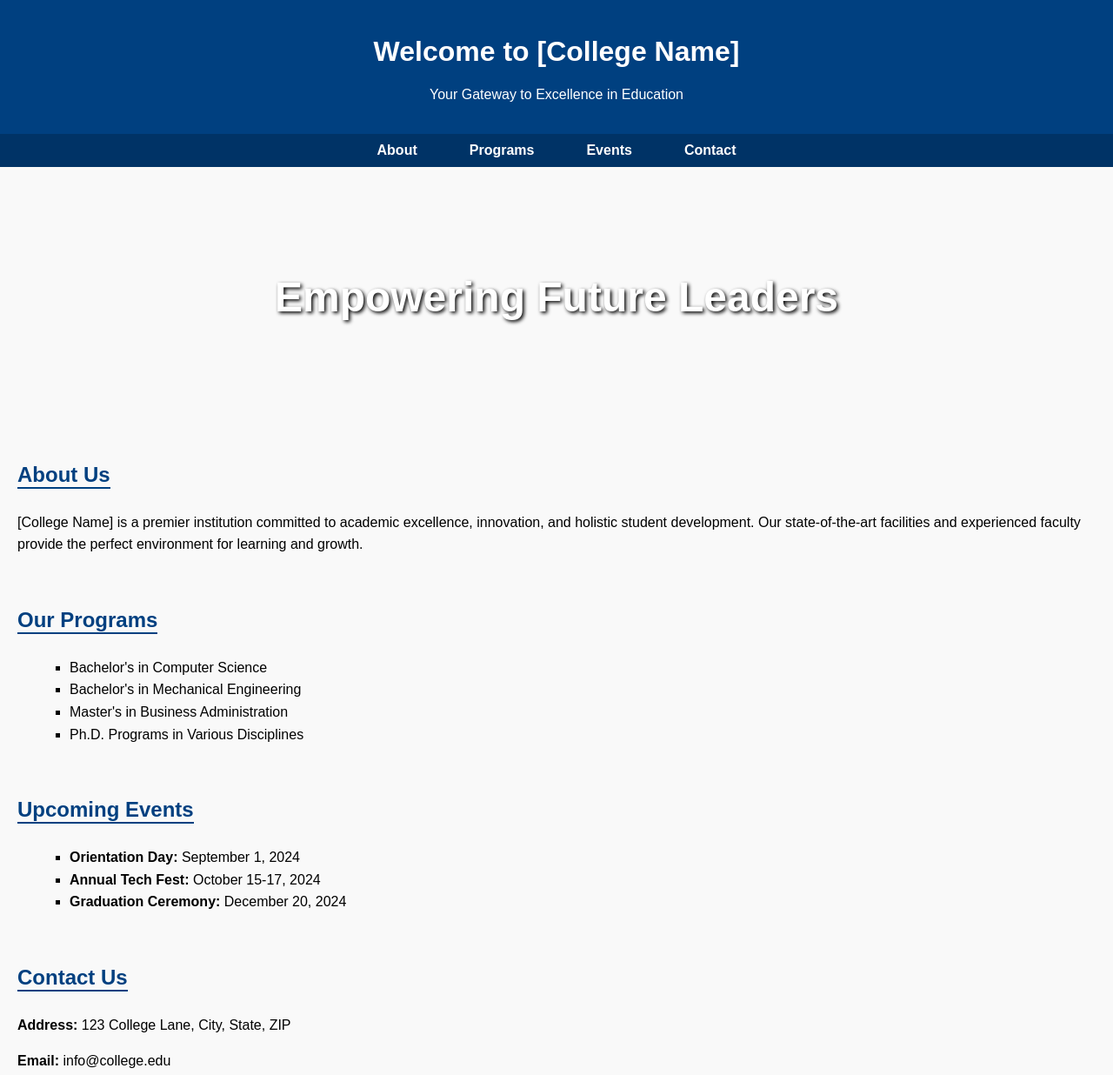
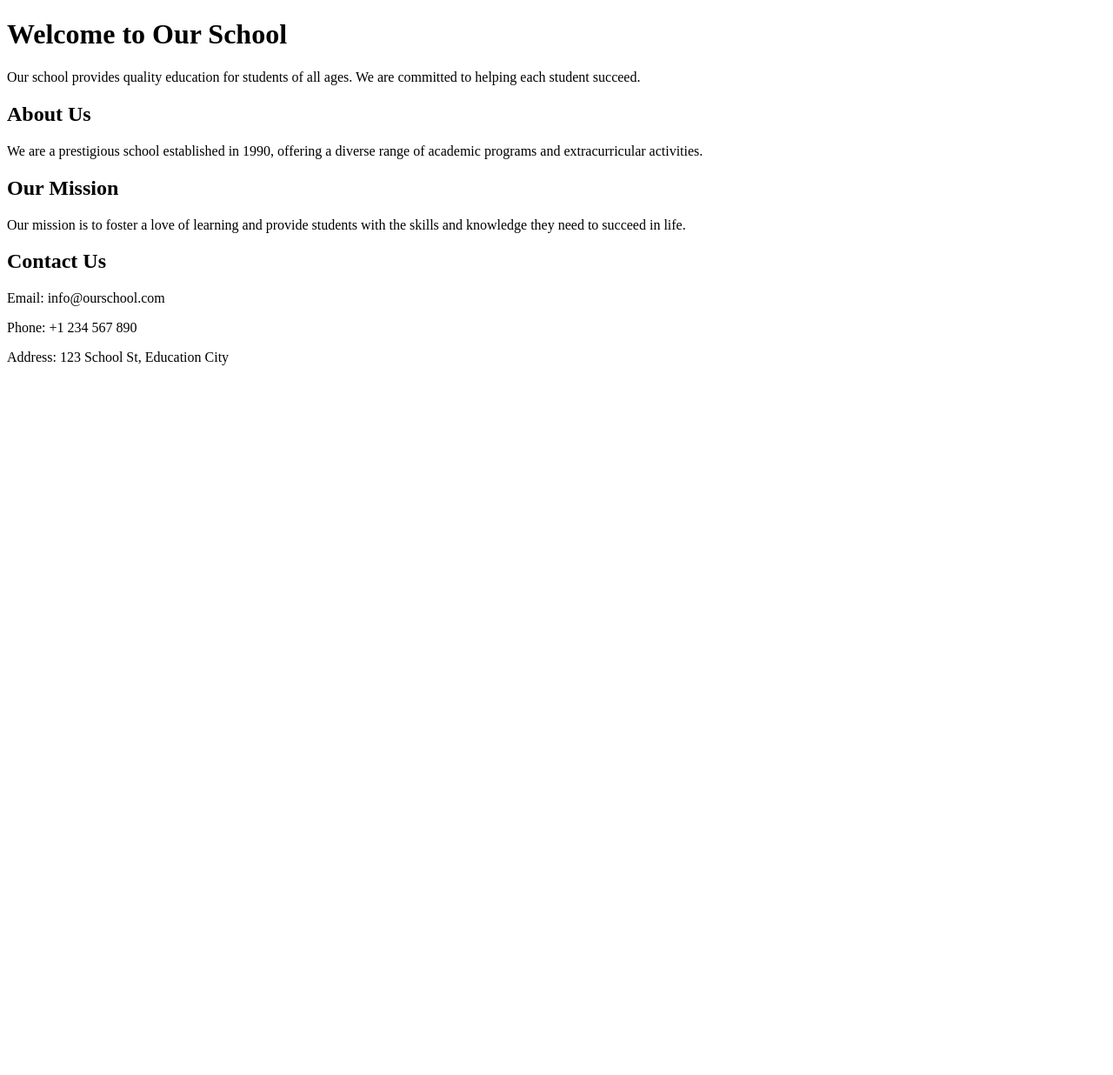
Before and after one commit to Unnati2529/ICP-Workshop, a website: page index.html in a window 1280 px wide. Shown: the top 1236 px of the page at 87% size. After the commit the page ends 800 px from the top, so only its background shows below. Drawn offline with Linux system fonts and the light colour scheme.

Commit message:
Update index.html

```diff
--- a/index.html
+++ b/index.html
@@ -1,152 +1,25 @@
 <!DOCTYPE html>
 <html lang="en">
-
 <head>
     <meta charset="UTF-8">
     <meta name="viewport" content="width=device-width, initial-scale=1.0">
-    <title>Welcome to College Name</title>
-    <style>
-        body {
-            font-family: Arial, sans-serif;
-            margin: 0;
-            padding: 0;
-            background-color: #f9f9f9;
-        }
+    <title>School Website</title>
+</head>
+<body>
 
-        header {
-            background-color: #004080;
-            color: white;
-            text-align: center;
-            padding: 20px 0;
-        }
+    <h1>Welcome to Our School</h1>
+    <p>Our school provides quality education for students of all ages. We are committed to helping each student succeed.</p>
 
-        nav {
-            background-color: #003366;
-            display: flex;
-            justify-content: center;
-            padding: 10px 0;
-        }
+    <h2>About Us</h2>
+    <p>We are a prestigious school established in 1990, offering a diverse range of academic programs and extracurricular activities.</p>
 
-        nav ul {
-            list-style: none;
-            margin: 0;
-            padding: 0;
-            display: flex;
-        }
+    <h2>Our Mission</h2>
+    <p>Our mission is to foster a love of learning and provide students with the skills and knowledge they need to succeed in life.</p>
 
-        nav ul li {
-            margin: 0 15px;
-        }
+    <h2>Contact Us</h2>
+    <p>Email: info@ourschool.com</p>
+    <p>Phone: +1 234 567 890</p>
+    <p>Address: 123 School St, Education City</p>
 
-        nav ul li a {
-            color: white;
-            text-decoration: none;
-            font-weight: bold;
-            padding: 8px 15px;
-            border-radius: 5px;
-        }
-
-        nav ul li a:hover {
-            background-color: #0059b3;
-        }
-
-        .banner {
-            background: url('college-banner.jpg') no-repeat center center/cover;
-            height: 300px;
-            display: flex;
-            align-items: center;
-            justify-content: center;
-            color: white;
-            text-shadow: 2px 2px 4px #000;
-        }
-
-        .banner h1 {
-            font-size: 3rem;
-        }
-
-        .content {
-            padding: 20px;
-        }
-
-        .section {
-            margin-bottom: 40px;
-        }
-
-        .section h2 {
-            color: #004080;
-            margin-bottom: 10px;
-            border-bottom: 2px solid #004080;
-            display: inline-block;
-        }
-
-        .section p, .section ul {
-            font-size: 1rem;
-            line-height: 1.6;
-        }
-
-        .section ul {
-            list-style-type: square;
-            margin-left: 20px;
-        }
-
-        footer {
-            background-color: #003366;
-            color: white;
-            text-align: center;
-            padding: 15px 0;
-            position: relative;
-            bottom: 0;
-            width: 100%;
-        }
-    </style>
-</head>
-
-<body>
-    <header>
-        <h1>Welcome to [College Name]</h1>
-        <p>Your Gateway to Excellence in Education</p>
-    </header>
-
-    <nav>
-        <ul>
-            <li><a href="#about">About</a></li>
-            <li><a href="#programs">Programs</a></li>
-            <li><a href="#events">Events</a></li>
-            <li><a href="#contact">Contact</a></li>
-        </ul>
-    </nav>
-
-    <div class="banner">
-        <h1>Empowering Future Leaders</h1>
-    </div>
-
-    <div class="content">
-        <section class="section" id="about">
-            <h2>About Us</h2>
-            <p>[College Name] is a premier institution committed to academic excellence, innovation, and holistic student development. Our state-of-the-art facilities and experienced faculty provide the perfect environment for learning and growth.</p>
-        </section>
-
-        <section class="section" id="programs">
-            <h2>Our Programs</h2>
-            <ul>
-                <li>Bachelor's in Computer Science</li>
-                <li>Bachelor's in Mechanical Engineering</li>
-                <li>Master's in Business Administration</li>
-                <li>Ph.D. Programs in Various Disciplines</li>
-            </ul>
-        </section>
-
-        <section class="section" id="events">
-            <h2>Upcoming Events</h2>
-            <ul>
-                <li><strong>Orientation Day:</strong> September 1, 2024</li>
-                <li><strong>Annual Tech Fest:</strong> October 15-17, 2024</li>
-                <li><strong>Graduation Ceremony:</strong> December 20, 2024</li>
-            </ul>
-        </section>
-
-        <section class="section" id="contact">
-            <h2>Contact Us</h2>
-            <p><strong>Address:</strong> 123 College Lane, City, State, ZIP</p>
-            <p><strong>Email:</strong> info@college.edu</p>
-            <p><strong>Phone:</strong> +1 (123)
+</body>
+</html>
```
